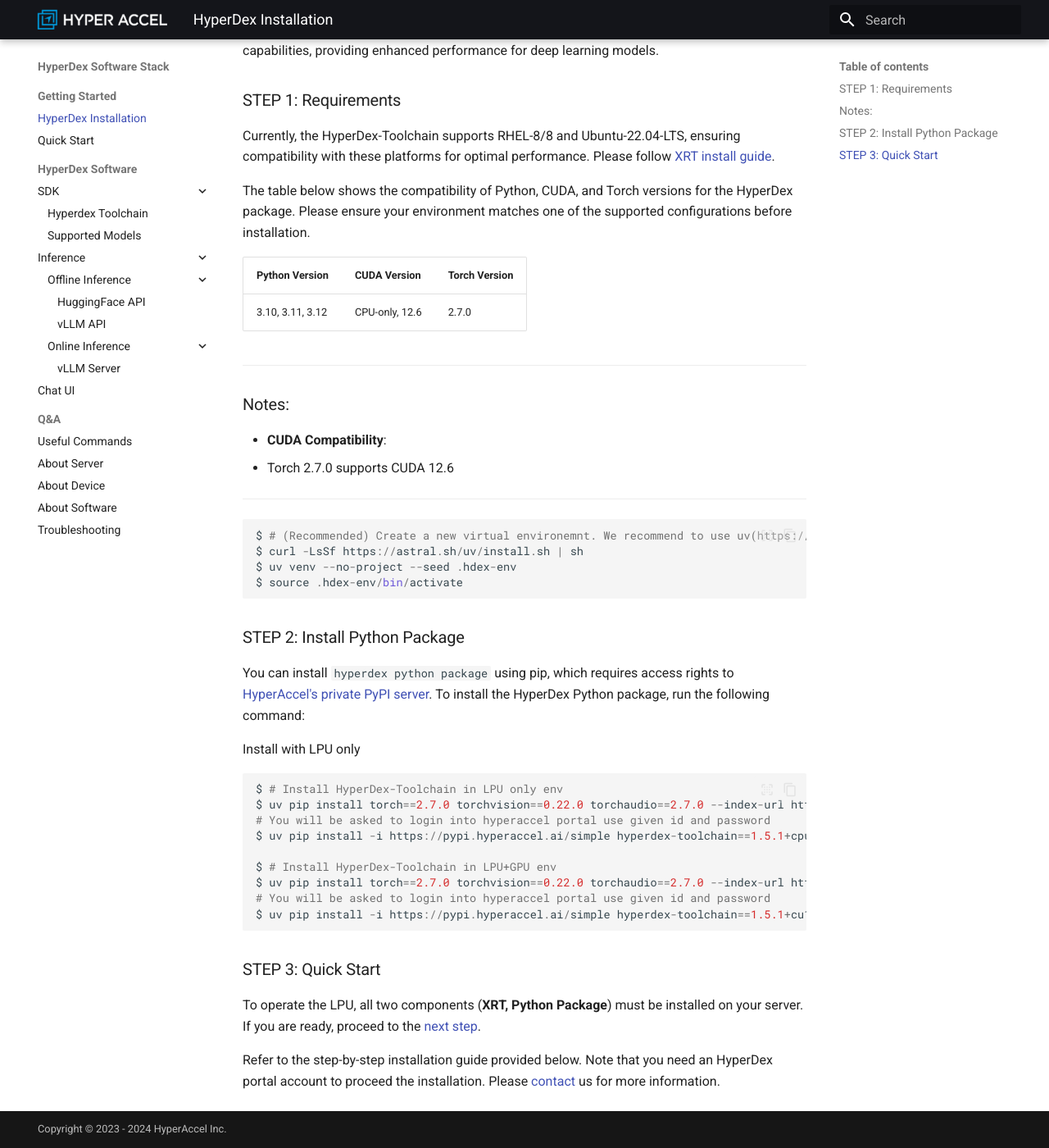
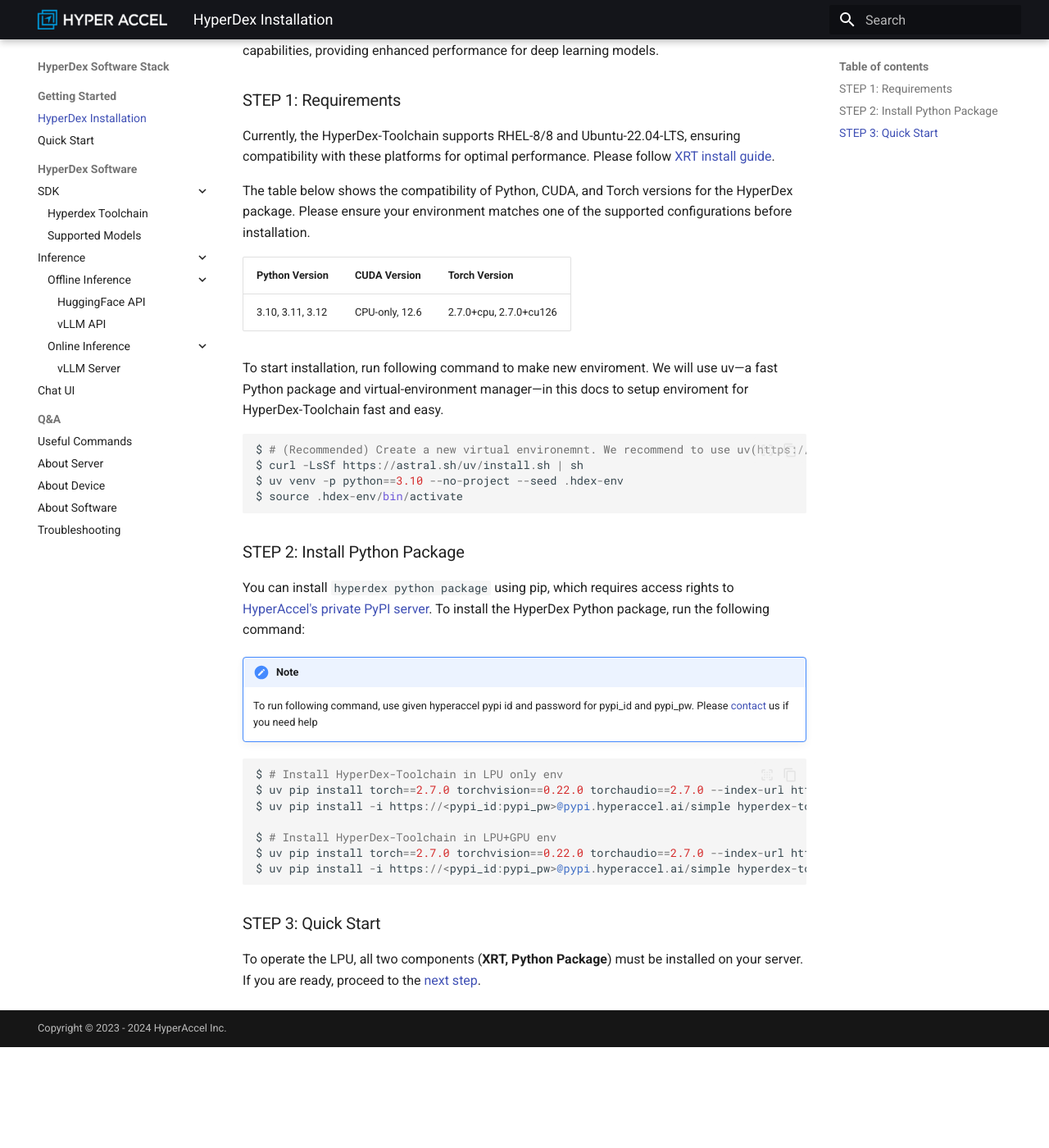
Before and after one commit to Hyper-Accel/docs, an MkDocs documentation site: the page built from docs/install_hyperdex.md, in a window 1280 px wide and 1400 px high, scrolled down 233 px. Shown: the whole window at 82% size. Built offline with MkDocs 1.6.1 and Material for MkDocs 9.7.7, drawn with Linux system fonts in a browser that asks for light colours; after the commit the page ends 1510 px from its top, so only the background shows below that.

Commit message:
"[PROD-7] update device map at quick_start code and cuda compatiablity, torch version, uv explanation at install_hyperdex"

````diff
--- a/docs/install_hyperdex.md
+++ b/docs/install_hyperdex.md
@@ -13,20 +13,15 @@
 
 | **Python Version** | **CUDA Version** | **Torch Version**     |
 |---------------------|------------------|------------------------|
-| 3.10, 3.11, 3.12    | CPU-only, 12.6    | 2.7.0                 |
+| 3.10, 3.11, 3.12    | CPU-only, 12.6   | 2.7.0+cpu, 2.7.0+cu126 |
 
----
-
-### Notes:
-- **CUDA Compatibility**:
-  - Torch 2.7.0 supports CUDA 12.6
-
----
+To start installation, run following command to make new enviroment.
+We will use uv—a fast Python package and virtual-environment manager—in this docs to setup enviroment for HyperDex-Toolchain fast and easy.
 
 ```python
 $ # (Recommended) Create a new virtual environemnt. We recommend to use uv(https://docs.astral.sh/uv/)
 $ curl -LsSf https://astral.sh/uv/install.sh | sh
-$ uv venv --no-project --seed .hdex-env
+$ uv venv -p python==3.10 --no-project --seed .hdex-env
 $ source .hdex-env/bin/activate
 ```
 
@@ -35,24 +30,21 @@
 You can install `hyperdex python package` using pip, which requires access rights to [HyperAccel's private PyPI server](https://pypi.hyperaccel.ai). To install the HyperDex Python package, run the following command:
 
 
-Install with LPU only
+!!! note
+    To run following command, use given hyperaccel pypi id and password for pypi_id and pypi_pw.
+    Please [contact](mailto:support@hyperaccel.ai) us if you need help
+
 ```python
 
 $ # Install HyperDex-Toolchain in LPU only env
 $ uv pip install torch==2.7.0 torchvision==0.22.0 torchaudio==2.7.0 --index-url https://download.pytorch.org/whl/cpu
-# You will be asked to login into hyperaccel portal use given id and password
-$ uv pip install -i https://pypi.hyperaccel.ai/simple hyperdex-toolchain==1.5.1+cpu
+$ uv pip install -i https://<pypi_id:pypi_pw>@pypi.hyperaccel.ai/simple hyperdex-toolchain==1.5.1+cpu
 
 $ # Install HyperDex-Toolchain in LPU+GPU env
 $ uv pip install torch==2.7.0 torchvision==0.22.0 torchaudio==2.7.0 --index-url https://download.pytorch.org/whl/cu126
-# You will be asked to login into hyperaccel portal use given id and password
-$ uv pip install -i https://pypi.hyperaccel.ai/simple hyperdex-toolchain==1.5.1+cu126
+$ uv pip install -i https://<pypi_id:pypi_pw>@pypi.hyperaccel.ai/simple hyperdex-toolchain==1.5.1+cu126
 ```
 
 ### STEP 3: Quick Start
 
 To operate the LPU, all two components (**XRT, Python Package**) must be installed on your server. If you are ready, proceed to the [next step](./quick_start.md).
-
-Refer to the step-by-step installation guide provided below.
-Note that you need an HyperDex portal account to proceed the installation.
-Please [contact](mailto:support@hyperaccel.ai) us for more information.
````
Also changed, not shown: docs/hyperdex_toolchain.md (+1 -1 lines), docs/quick_start.md (+1 -1 lines).
